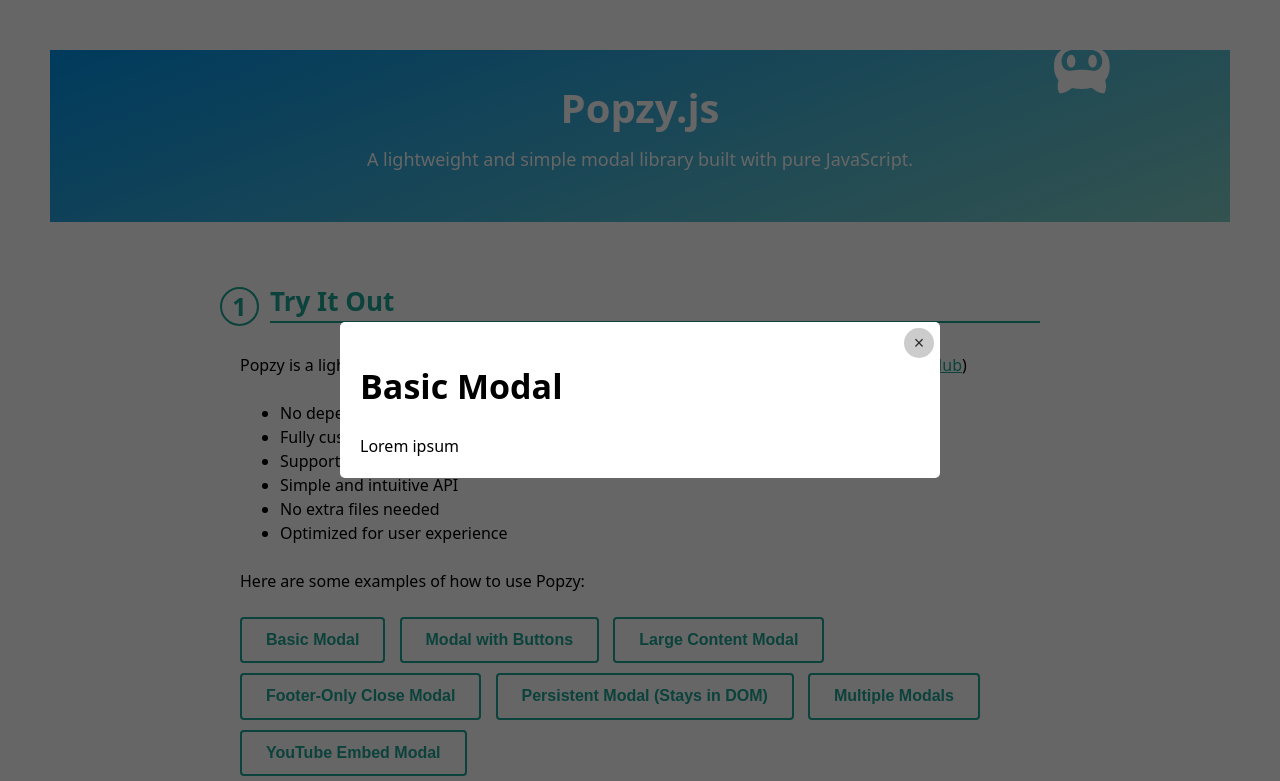
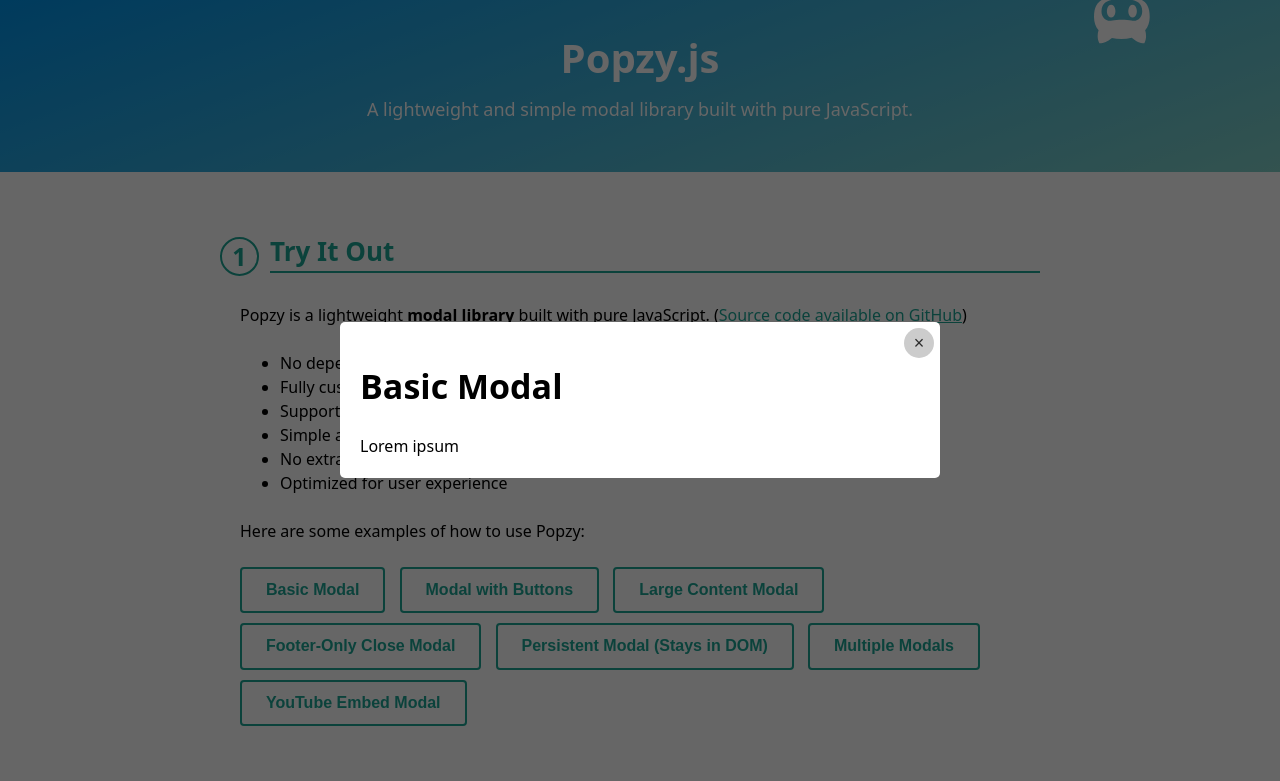
Before and after one commit to lyquochuy1988/popzy, a website: page index.html in a window 1280 px wide. Both pictures are taken after a click on the button "Basic Modal". Shown: the top 781 px of the page. Drawn offline with Linux system fonts and the light colour scheme.

Commit message:
Sua loi khong cuon theo mac dinh

```diff
--- a/assets/styles.css
+++ b/assets/styles.css
@@ -16,15 +16,15 @@
 body {
     font-size: 1.6em;
     line-height: 1.5;
-    overflow: hidden;
+    /* overflow: hidden; */
 }
 
-.wrapper {
+/* .wrapper {
     position: fixed;
     inset: 0;
     overflow: auto;
     padding: 50px;
-}
+} */
 
 p,
 ul,
--- a/index.html
+++ b/index.html
@@ -413,9 +413,9 @@
                     <h1>Basic Modal</h1>
                     <p>Lorem ipsum</p>
                 `,
-                scrollLockTarget: () => {
-                    return document.querySelector(".wrapper")
-                }
+                // scrollLockTarget: () => {
+                //     return document.querySelector(".wrapper")
+                // }
             });
 
             modal1Btn.onclick = () => {
--- a/popzy.js
+++ b/popzy.js
@@ -233,6 +233,11 @@
 }
 
 Popzy.prototype._hasScrollBar = function(target) {
+    if ([document.documentElement, document.body].includes(target)) {
+        return document.documentElement.scrollHeight > document.documentElement.clientHeight ||
+                document.body.scrollHeight > document.body.clientHeight;
+    }
+
     return target.scrollHeight > target.clientHeight;
 }
 
```
Also changed, not shown: popzy.min.js.
